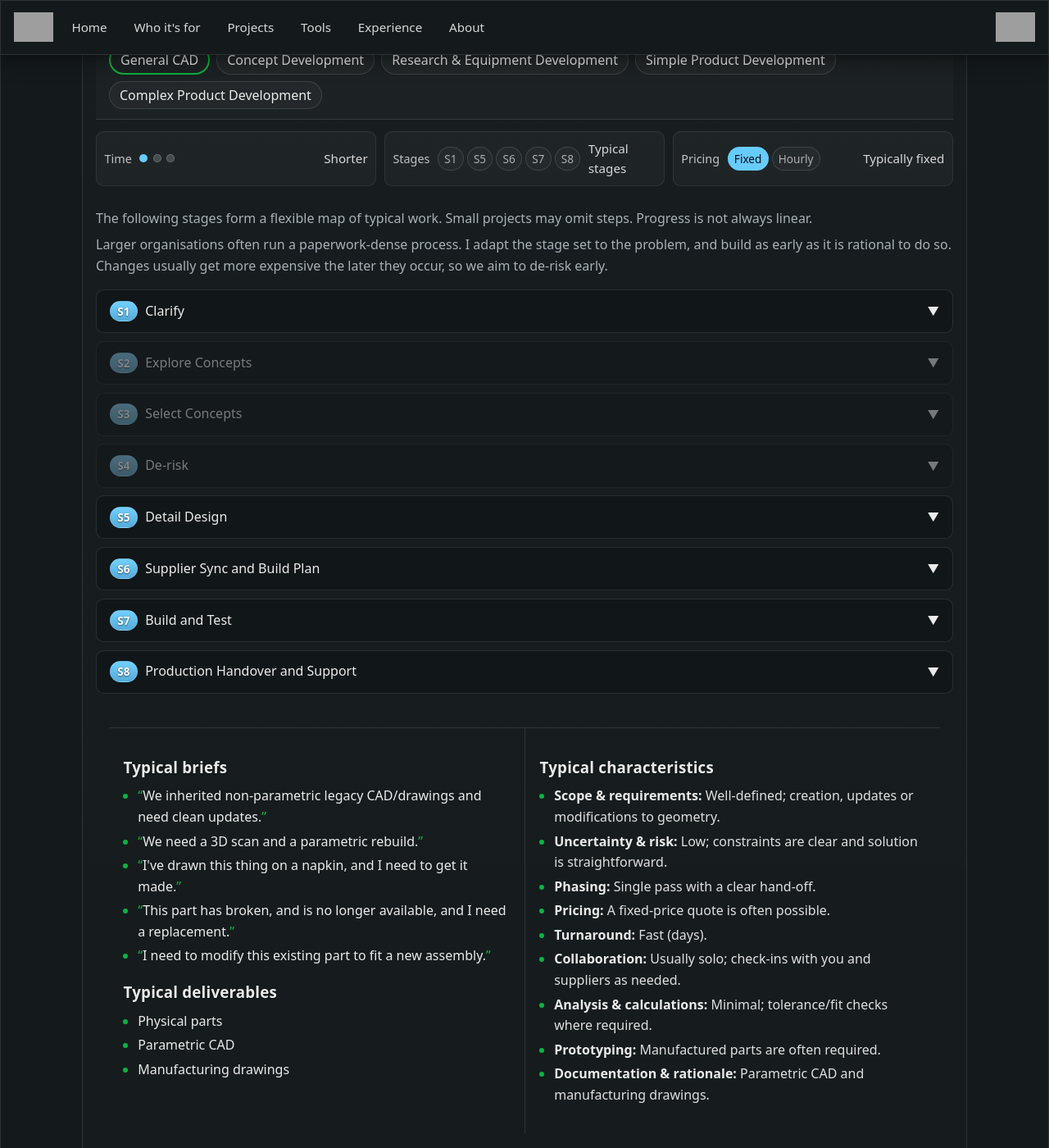
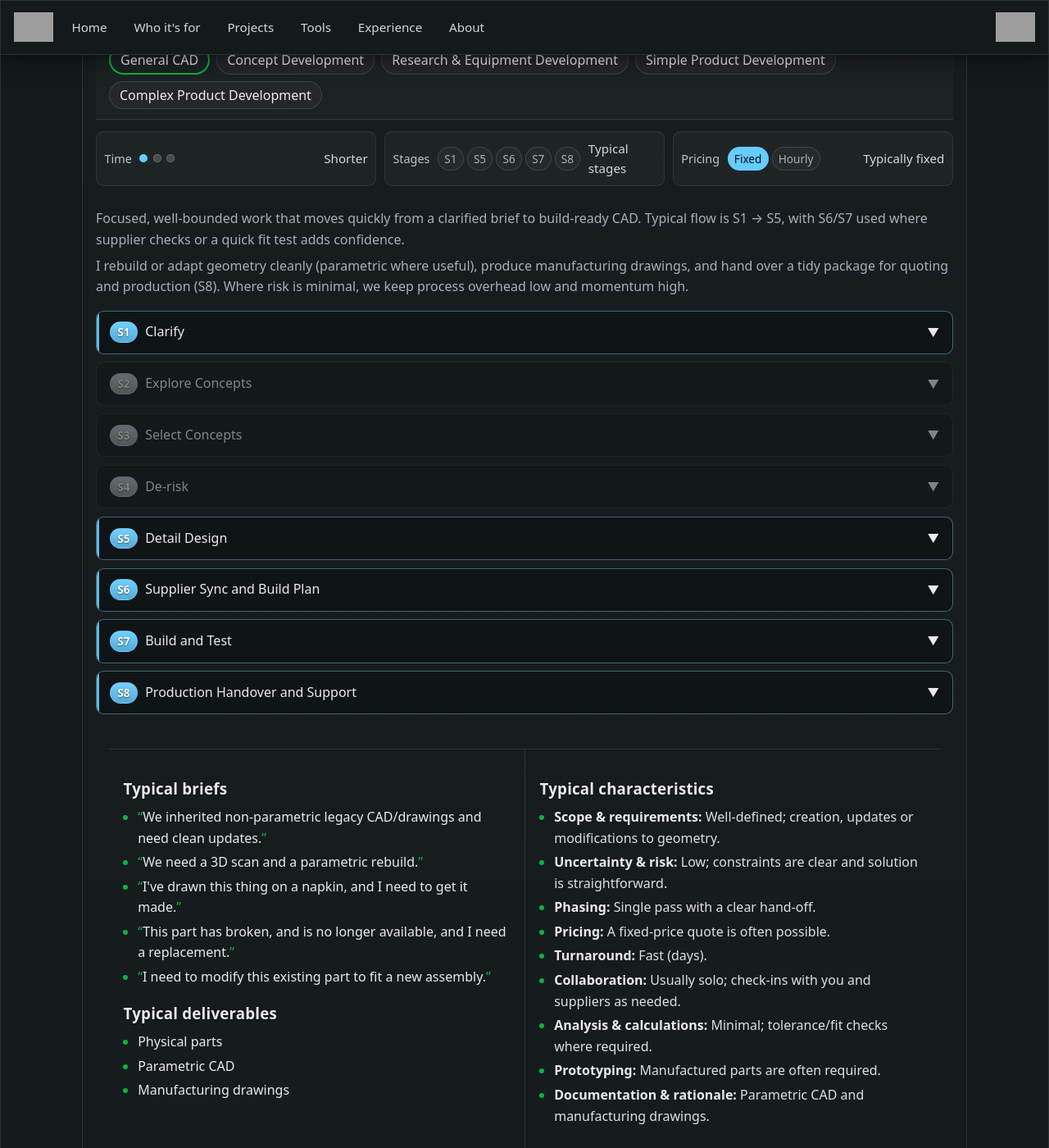
Before and after one commit to JamesAIzzard/jamesaizzard.github.io, a Jekyll site: the page built from flexible-project-framework.html, in a window 1280 px wide and 1400 px high, scrolled down 310 px. Shown: the whole window at 82% size. Built offline with Jekyll 4.4.1, drawn with Linux system fonts in a browser that asks for light colours; some web fonts are replaced; grey boxes are pictures that could not be loaded.

Commit message:
Refactor framework intros for project types to enhance clarity and detail; improve accordion styles for better visual emphasis on applicable stages.

```diff
--- a/_data/project_types.yml
+++ b/_data/project_types.yml
@@ -3,8 +3,8 @@ types:
   - id: cad
     label: General CAD
     framework_intro:
-      - The following stages form a flexible map of typical work. Small projects may omit steps. Progress is not always linear.
-      - Larger organisations often run a paperwork-dense process. I adapt the stage set to the problem, and build as early as it is rational to do so. Changes usually get more expensive the later they occur, so we aim to de-risk early.
+      - Focused, well-bounded work that moves quickly from a clarified brief to build‑ready CAD. Typical flow is S1 → S5, with S6/S7 used where supplier checks or a quick fit test adds confidence.
+      - I rebuild or adapt geometry cleanly (parametric where useful), produce manufacturing drawings, and hand over a tidy package for quoting and production (S8). Where risk is minimal, we keep process overhead low and momentum high.
     stage_ids: [S1, S5, S6, S7, S8]
     briefs:
       - We inherited non-parametric legacy CAD/drawings and need clean updates.
@@ -43,8 +43,8 @@ types:
   - id: concept
     label: Concept Development
     framework_intro:
-      - The following stages form a flexible map of typical work. Small projects may omit steps. Progress is not always linear.
-      - Larger organisations often run a paperwork-dense process. I adapt the stage set to the problem, and build as early as it is rational to do so. Changes usually get more expensive the later they occur, so we aim to de-risk early.
+      - Breadth‑first exploration to define the right approach. We clarify aims and constraints in S1, generate options in S2, then select a direction in S3 based on evidence, constraints and acceptance tests.
+      - Light S4 de‑risking focuses on the cheapest decisive tests and simple models to answer the big unknowns before committing to detailed design or spend.
     stage_ids: [S1, S2, S3, S4]
     briefs:
       - I need to turn my idea into a prototype to show an investor.
@@ -85,8 +85,8 @@ types:
   - id: research
     label: Research & Equipment Development
     framework_intro:
-      - The following stages form a flexible map of typical work. Small projects may omit steps. Progress is not always linear.
-      - Larger organisations often run a paperwork-dense process. I adapt the stage set to the problem, and build as early as it is rational to do so. Changes usually get more expensive the later they occur, so we aim to de-risk early.
+      - Goal‑driven, empirical work to create rigs, fixtures or lab equipment. We define the measurable outcome in S1, explore and select viable architectures (S2/S3), then aggressively de‑risk hotspots in S4.
+      - Expect practical S5–S7 loops: quick CAD, fast builds, test‑measure‑iterate. Once converged, we hand over clean data and support first‑use in the lab or on the line (S8).
     stage_ids: [S1, S2, S3, S4, S5, S6, S7, S8]
     briefs:
       - I need a custom machine to automate this experiment.
@@ -125,8 +125,8 @@ types:
   - id: product-simple
     label: Simple Product Development
     framework_intro:
-      - The following stages form a flexible map of typical work. Small projects may omit steps. Progress is not always linear.
-      - Larger organisations often run a paperwork-dense process. I adapt the stage set to the problem, and build as early as it is rational to do so. Changes usually get more expensive the later they occur, so we aim to de-risk early.
+      - End‑to‑end development for a focused mechanical product. We shape the brief (S1), explore and select options (S2/S3), and de‑risk early with targeted tests (S4) so detailed design proceeds with confidence (S5).
+      - Supplier sync (S6) and one or two prototype passes (S7) are typical. I package data for production and support a smooth handover (S8).
     stage_ids: [S1, S2, S3, S4, S5, S6, S7, S8]
     briefs:
       - I need to develop this concept into a manufacturable product.
@@ -167,8 +167,8 @@ types:
   - id: product-complex
     label: Complex Product Development
     framework_intro:
-      - The following stages form a flexible map of typical work. Small projects may omit steps. Progress is not always linear.
-      - Larger organisations often run a paperwork-dense process. I adapt the stage set to the problem, and build as early as it is rational to do so. Changes usually get more expensive the later they occur, so we aim to de-risk early.
+      - System‑level development with multiple subsystems and stakeholders. We invest in clear acceptance tests (S1) and evidence‑based selection (S2/S3), then retire key risks early through S4.
+      - Expect structured S5–S7 build/test cycles with supplier engagement in S6. Handover includes robust manufacturing data, change control and first‑build support (S8).
     stage_ids: [S1, S2, S3, S4, S5, S6, S7, S8]
     briefs:
       - I need to turn my idea into a beta prototype, suitable for volume production, to show an investor.
--- a/_sass/components/_flexible_framework.scss
+++ b/_sass/components/_flexible_framework.scss
@@ -180,6 +180,8 @@
   border-radius: 0.6rem;
   background: color-mix(in oklab, var(--panel) 92%, black);
   overflow: hidden;
+  position: relative;
+  transition: background-color 140ms ease, border-color 140ms ease, opacity 140ms ease, filter 140ms ease;
 }
 
 #project-types .ff-accordion summary {
@@ -258,8 +260,35 @@ body.ff-page #project-types {
 }
 
 /* De-emphasize non-applicable stages when a project type is selected */
-#project-types .ff-accordion details.is-off { opacity: 0.45; }
+#project-types .ff-accordion details.is-off { opacity: 0.5; }
+#project-types .ff-accordion details.is-off:hover { opacity: 0.65; }
 #project-types .ff-accordion details.is-off summary { filter: saturate(0.7); }
+#project-types .ff-accordion details.is-off .ff-step {
+  /* Neutralize the step badge when a stage is not typically used */
+  color: #e6e6e6;
+  background: linear-gradient(180deg,
+    color-mix(in oklab, var(--muted) 90%, white),
+    color-mix(in oklab, var(--muted) 86%, black));
+  border-color: color-mix(in oklab, var(--muted) 50%, var(--panel-edge));
+}
+
+/* Emphasize applicable stages with a subtle left accent and crisper border */
+#project-types .ff-accordion details:not(.is-off) {
+  background: color-mix(in oklab, var(--panel) 88%, black);
+  border-color: color-mix(in oklab, var(--accent-2) 35%, var(--panel-edge));
+}
+#project-types .ff-accordion details:not(.is-off)::before {
+  content: "";
+  position: absolute;
+  left: 0; top: 0; bottom: 0;
+  width: 3px;
+  background: var(--accent-2);
+  opacity: 0.9;
+}
+#project-types .ff-accordion details:not(.is-off):hover {
+  background: color-mix(in oklab, var(--panel) 84%, black);
+  border-color: color-mix(in oklab, var(--accent-2) 50%, var(--panel-edge));
+}
 
 /* Framework page: remove dashed borders above/below the widget bar */
 body.ff-page #project-types .pt-scales {
```
